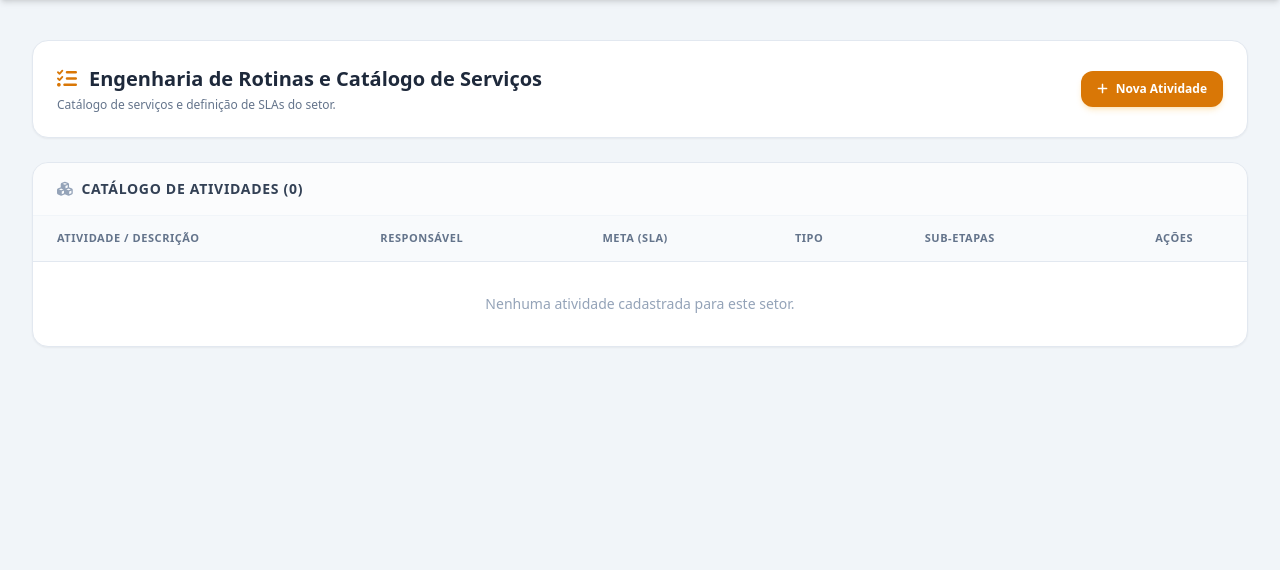
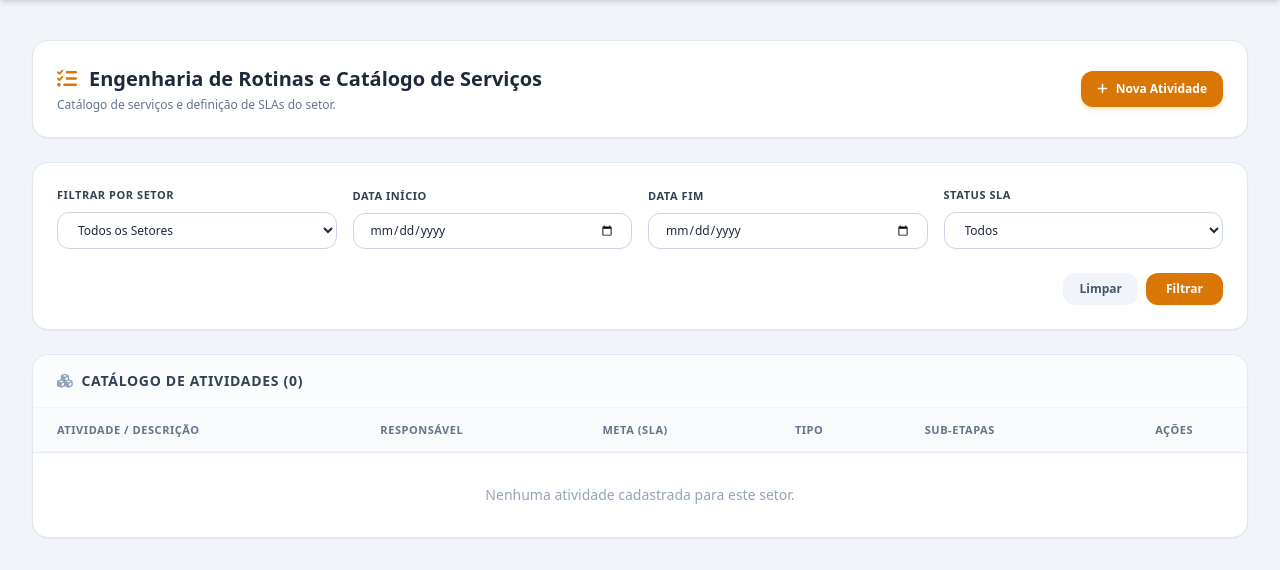
Before and after one commit to oldboy465/gerot, a Flask app: page /gestao/atividades in a window 1280 px wide. Shown: the part 65-635 px from the top of the page. Run offline with Flask 3, Linux system fonts and the light colour scheme; a user stored in the database is signed in; some libraries are stand-ins or nearby versions.

Commit message:
feat: adiciona barra de filtros na tela de engenharia de rotinas

```diff
--- a/app/templates/coordenador/gerenciar_atividades.html
+++ b/app/templates/coordenador/gerenciar_atividades.html
@@ -17,6 +17,42 @@
             <i class="fa-solid fa-plus"></i>
             <span>Nova Atividade</span>
         </button>
+    </div>
+
+    <!-- Barra de Filtros -->
+    <div class="bg-white dark:bg-slate-800 p-6 rounded-2xl shadow-sm border border-slate-200 dark:border-slate-700">
+        <form method="GET" action="{{ url_for('gestao.listar_atividades') }}" class="grid grid-cols-1 md:grid-cols-4 gap-4 items-end">
+            <div>
+                <label class="block text-[11px] font-bold text-slate-700 dark:text-slate-300 uppercase tracking-wider mb-2">FILTRAR POR SETOR</label>
+                <select name="setor_id" class="w-full px-4 py-2 rounded-xl border border-slate-300 dark:border-slate-600 bg-white dark:bg-slate-900 dark:text-white text-xs outline-none focus:ring-2 focus:ring-amber-500 transition">
+                    <option value="">Todos os Setores</option>
+                    {% for s in setores %}
+                        <option value="{{ s.id }}" {% if filtro_setor_id == s.id %}selected{% endif %}>{{ s.sigla }} - {{ s.nome }}</option>
+                    {% endfor %}
+                </select>
+            </div>
+            <div>
+                <label class="block text-[11px] font-bold text-slate-700 dark:text-slate-300 uppercase tracking-wider mb-2">DATA INÍCIO</label>
+                <input type="date" name="data_inicio" value="{{ filtro_data_inicio }}" class="w-full px-4 py-2 rounded-xl border border-slate-300 dark:border-slate-600 bg-white dark:bg-slate-900 dark:text-white text-xs outline-none focus:ring-2 focus:ring-amber-500 transition">
+            </div>
+            <div>
+                <label class="block text-[11px] font-bold text-slate-700 dark:text-slate-300 uppercase tracking-wider mb-2">DATA FIM</label>
+                <input type="date" name="data_fim" value="{{ filtro_data_fim }}" class="w-full px-4 py-2 rounded-xl border border-slate-300 dark:border-slate-600 bg-white dark:bg-slate-900 dark:text-white text-xs outline-none focus:ring-2 focus:ring-amber-500 transition">
+            </div>
+            <div>
+                <label class="block text-[11px] font-bold text-slate-700 dark:text-slate-300 uppercase tracking-wider mb-2">STATUS SLA</label>
+                <select name="status_sla" class="w-full px-4 py-2 rounded-xl border border-slate-300 dark:border-slate-600 bg-white dark:bg-slate-900 dark:text-white text-xs outline-none focus:ring-2 focus:ring-amber-500 transition">
+                    <option value="Todos" {% if filtro_status_sla == 'Todos' %}selected{% endif %}>Todos</option>
+                    <option value="Em Andamento" {% if filtro_status_sla == 'Em Andamento' %}selected{% endif %}>Em Andamento</option>
+                    <option value="Concluído" {% if filtro_status_sla == 'Concluído' %}selected{% endif %}>Concluído</option>
+                    <option value="Cancelado" {% if filtro_status_sla == 'Cancelado' %}selected{% endif %}>Cancelado</option>
+                </select>
+            </div>
+            <div class="md:col-span-4 flex justify-end gap-2 pt-2">
+                <a href="{{ url_for('gestao.listar_atividades') }}" class="px-4 py-2 rounded-xl text-xs font-semibold text-slate-600 dark:text-slate-300 bg-slate-100 hover:bg-slate-200 dark:bg-slate-700 dark:hover:bg-slate-600 transition">Limpar</a>
+                <button type="submit" class="px-5 py-2 rounded-xl text-xs font-bold text-white bg-amber-600 hover:bg-amber-700 transition shadow-sm">Filtrar</button>
+            </div>
+        </form>
     </div>
 
     <!-- Tabela de Atividades -->
```
